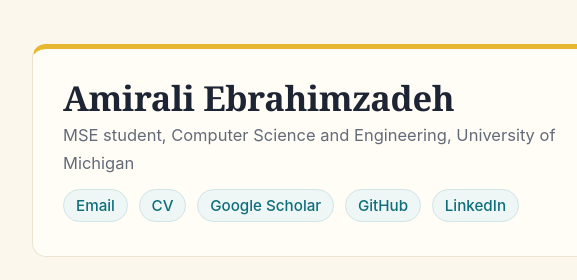
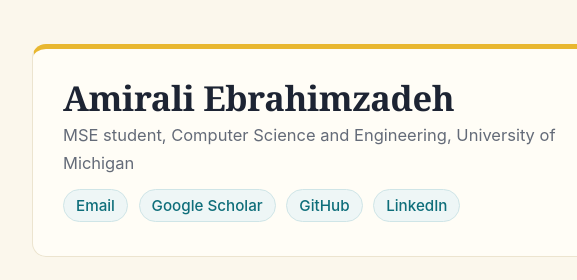
Before and after one commit to AmiraliE1380/AmiraliE1380.github.io, a plain HTML site: page index.html in a window 1280 px wide. Shown: the top 280 px of the page, 240-817 px from the left. Drawn offline with Linux system fonts and the light colour scheme.

Commit message:
Remove CV link and fix HTML closing tag
Removed CV link from the main page and ensured proper HTML closing tag.

```diff
--- a/index.html
+++ b/index.html
@@ -54,7 +54,6 @@
     <p class="role">MSE student, Computer Science and Engineering, University of Michigan</p>
     <div class="links">
       <a href="mailto:amiralie@umich.edu">Email</a>
-      <a href="cv.pdf">CV</a>
       <a href="https://scholar.google.com/citations?user=-wRL1KkAAAAJ&amp;hl=en">Google Scholar</a>
       <a href="https://github.com/AmiraliE1380">GitHub</a>
       <a href="https://www.linkedin.com/in/amirali-ebrahimzadeh/">LinkedIn</a>
```
